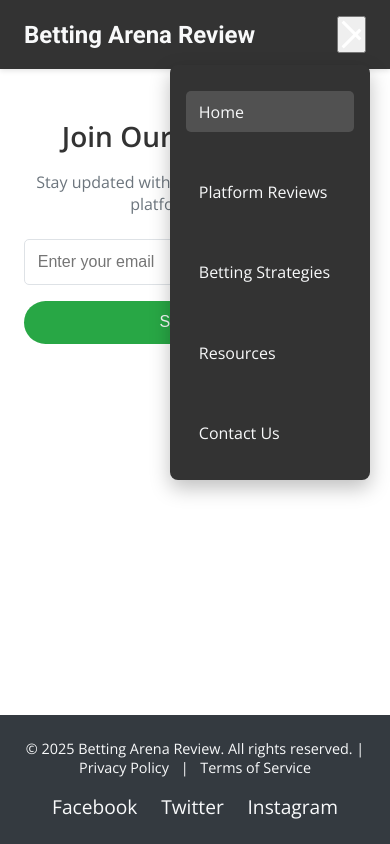
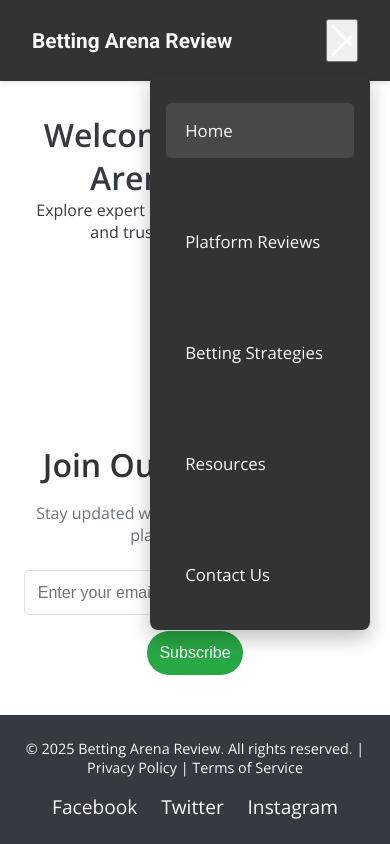
Before and after one commit to BettingArenaReview/BettingArenaReview.github.io, a plain HTML site: page index.html in a window 390 px wide. Both pictures are taken after a click on the button "Toggle navigation menu". Drawn offline with nearby package versions, Linux system fonts and the light colour scheme.

Commit message:
Update index.html

```diff
--- a/index.html
+++ b/index.html
@@ -1,5 +1,4 @@
-<!DOCTYPE html>
-<html lang="en">
+<!DOCTYPE html><html lang="en">
 <head>
   <meta charset="UTF-8" />
   <meta name="viewport" content="width=device-width, initial-scale=1.0"/>
@@ -18,9 +17,7 @@
       --text-light: #f8f9fa;
       --background-light: #ffffff;
       --border-color: #dee2e6;
-    }
-
-    * {
+    }* {
   box-sizing: border-box;
   margin: 0;
   padding: 0;
@@ -28,11 +25,11 @@
 
 body {
   font-family: 'Open Sans', sans-serif;
-      background-color: var(--background-light);
-      color: var(--text-dark);
   display: flex;
   flex-direction: column;
   min-height: 100vh;
+  background-color: var(--background-light);
+  color: var(--text-dark);
 }
 
 a {
@@ -48,7 +45,7 @@
 header {
   background-color: var(--primary-color);
   color: var(--text-light);
-      padding: 1rem 1.5rem;
+  padding: 1.2rem 2rem;
   display: flex;
   justify-content: space-between;
   align-items: center;
@@ -59,26 +56,27 @@
 }
 
 .logo {
-      font-size: 1.5rem;
-      font-weight: 700;
+  font-size: 1.3em;
+  font-weight: 600;
   font-family: 'Roboto', sans-serif;
 }
 
 nav {
   display: flex;
-      gap: 1.2rem;
+  gap: 2rem;
 }
 
 nav a {
   color: var(--text-light);
   font-weight: 500;
-      padding: 0.6rem 0.8rem;
+  padding: 0.7rem 1rem;
   border-radius: 5px;
+  transition: background-color 0.3s ease;
 }
 
 nav a:hover,
 nav a.current {
-      background-color: rgba(255, 255, 255, 0.15);
+  background-color: rgba(255, 255, 255, 0.1);
 }
 
 .menu-toggle {
@@ -88,15 +86,15 @@
 }
 
 .menu-toggle span {
-      width: 25px;
+  width: 28px;
   height: 3px;
   background-color: #fff;
-      margin: 4px 0;
-      transition: 0.3s ease;
+  margin: 5px 0;
+  transition: transform 0.3s ease, opacity 0.3s ease;
 }
 
 .menu-toggle.open span:nth-child(1) {
-      transform: translateY(7px) rotate(45deg);
+  transform: translateY(8px) rotate(45deg);
 }
 
 .menu-toggle.open span:nth-child(2) {
@@ -104,103 +102,72 @@
 }
 
 .menu-toggle.open span:nth-child(3) {
-      transform: translateY(-7px) rotate(-45deg);
+  transform: translateY(-8px) rotate(-45deg);
+}
+
+main {
+  flex: 1;
+  padding: 2rem 1.5rem;
+  text-align: center;
 }
 
 .newsletter {
-      padding: 3rem 1.5rem;
+  padding: 2.5rem 1.5rem;
   background-color: var(--background-light);
   text-align: center;
-      flex-grow: 1;
-    }
-
-    .newsletter h2 {
-      font-size: 1.75rem;
-      margin-bottom: 1rem;
-      color: var(--primary-color);
-    }
-
-    .newsletter p {
-      color: #6c757d;
-      margin-bottom: 1.5rem;
-    }
-
-    .newsletter form {
-      max-width: 480px;
-      margin: auto;
-      display: flex;
-      flex-direction: column;
-      gap: 1rem;
-    }
-
-    .newsletter input[type="email"] {
-      padding: 0.8rem;
-      font-size: 1rem;
-      border: 1px solid var(--border-color);
-      border-radius: 5px;
-    }
-
-    .newsletter button {
-      background-color: var(--secondary-color);
-      color: var(--text-light);
-      border: none;
-      padding: 0.8rem;
-      font-size: 1rem;
-      border-radius: 30px;
-      cursor: pointer;
 }
 
 footer {
   background-color: var(--text-dark);
   color: var(--text-light);
   text-align: center;
-      padding: 1.5rem 1rem;
+  padding: 1.5rem;
   font-size: 0.9rem;
-    }
-
-    footer a {
-      color: var(--text-light);
-      margin: 0 8px;
-    }
-
-    .social-links a {
-      margin: 0 10px;
-      color: var(--text-light);
-      font-size: 1.2rem;
 }
 
 @media (max-width: 768px) {
   nav {
+    display: flex;
     flex-direction: column;
+    background-color: var(--primary-color);
     position: absolute;
-        top: 65px;
+    top: 75px;
     right: 20px;
-        background-color: var(--primary-color);
-        width: 200px;
+    width: 220px;
+    border-radius: 8px;
     padding: 1rem;
-        border-radius: 8px;
+    opacity: 0;
+    transform: translateY(-20px);
+    pointer-events: none;
+    transition: all 0.3s ease-in-out;
     box-shadow: 0 8px 20px rgba(0, 0, 0, 0.25);
-        display: none;
   }
 
   nav.active {
-        display: flex;
+    opacity: 1;
+    transform: translateY(0);
+    pointer-events: auto;
   }
 
   nav a {
-        margin: 10px 0;
+    margin: 12px 0;
+    padding: 1rem 1.2rem;
+    font-size: 1.05rem;
+    border-radius: 5px;
   }
 
   .menu-toggle {
     display: flex;
+    margin-left: auto;
   }
 }
+
   </style>
 </head>
 <body>
   <header>
     <div class="logo">Betting Arena Review</div>
-    <button class="menu-toggle" onclick="toggleMenu()" aria-label="Toggle menu">
+    <button class="menu-toggle" onclick="toggleMenu()" aria-label="Toggle navigation menu">
       <span></span>
       <span></span>
       <span></span>
@@ -212,29 +179,26 @@
       <a href="resources.html">Resources</a>
       <a href="contact.html">Contact Us</a>
     </nav>
-  </header>
-
-  <section class="newsletter">
-    <h2>Join Our Newsletter</h2>
-    <p>Stay updated with the latest strategies and platform reviews.</p>
-    <form>
-      <input type="email" placeholder="Enter your email" required />
-      <button type="submit">Subscribe</button>
+  </header>  <main>
+    <h1>Welcome to Betting Arena Review</h1>
+    <p>Explore expert reviews, winning strategies, and trusted betting insights.</p>
+  </main>  <!-- Newsletter Section -->  <section class="newsletter">
+    <h2 style="font-size: 2rem; margin-bottom: 1rem; color: var(--primary-color);">Join Our Newsletter</h2>
+    <p style="margin-bottom: 1.5rem; color: #6c757d;">Stay updated with the latest strategies and platform reviews.</p>
+    <form style="max-width: 500px; margin: auto; display: flex; flex-direction: column; gap: 1rem;">
+      <input type="email" placeholder="Enter your email" required style="padding: 0.8rem; font-size: 1rem; border: 1px solid var(--border-color); border-radius: 5px;" />
+      <button type="submit" class="btn" style="max-width: 200px; margin: auto; background-color: var(--secondary-color); color: var(--text-light); border: none; padding: 0.8rem; font-size: 1rem; border-radius: 30px;">Subscribe</button>
     </form>
-  </section>
-
-  <footer>
+  </section>  <footer>
     &copy; 2025 Betting Arena Review. All rights reserved. |
-    <a href="/privacy-policy.html">Privacy Policy</a> |
-    <a href="/terms-of-service.html">Terms of Service</a>
-    <div class="social-links" style="margin-top: 1rem;">
-      <a href="#">Facebook</a>
-      <a href="#">Twitter</a>
-      <a href="#">Instagram</a>
+    <a href="/privacy-policy.html" style="color: var(--text-light);">Privacy Policy</a> |
+    <a href="/terms-of-service.html" style="color: var(--text-light);">Terms of Service</a>
+    <div style="margin-top: 1rem;">
+      <a href="#" style="margin: 0 10px; color: var(--text-light); font-size: 1.2rem;">Facebook</a>
+      <a href="#" style="margin: 0 10px; color: var(--text-light); font-size: 1.2rem;">Twitter</a>
+      <a href="#" style="margin: 0 10px; color: var(--text-light); font-size: 1.2rem;">Instagram</a>
     </div>
-  </footer>
-
-  <script>
+  </footer>  <script>
     function toggleMenu() {
       const nav = document.getElementById('nav-links');
       const toggle = document.querySelector('.menu-toggle');
@@ -245,11 +209,10 @@
     document.addEventListener('click', function (e) {
       const nav = document.getElementById('nav-links');
       const toggle = document.querySelector('.menu-toggle');
-      if (!nav.contains(e.target) && !toggle.contains(e.target)) {
+      if (!nav.contains(e.target) && !toggle.contains(e.target) && nav.classList.contains('active')) {
         nav.classList.remove('active');
         toggle.classList.remove('open');
       }
     });
-  </script>
-</body>
+  </script></body>
 </html>
```
Lines whose indentation alone changed are shown as unchanged.
